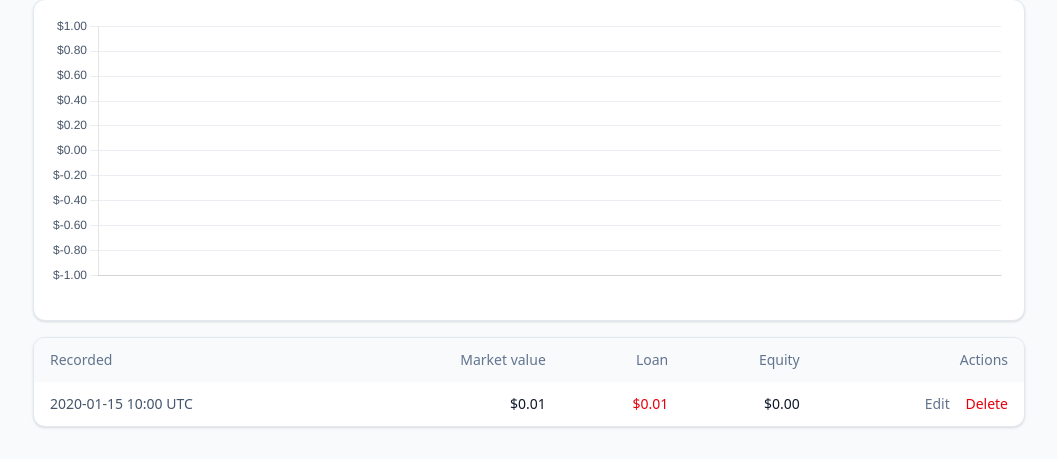
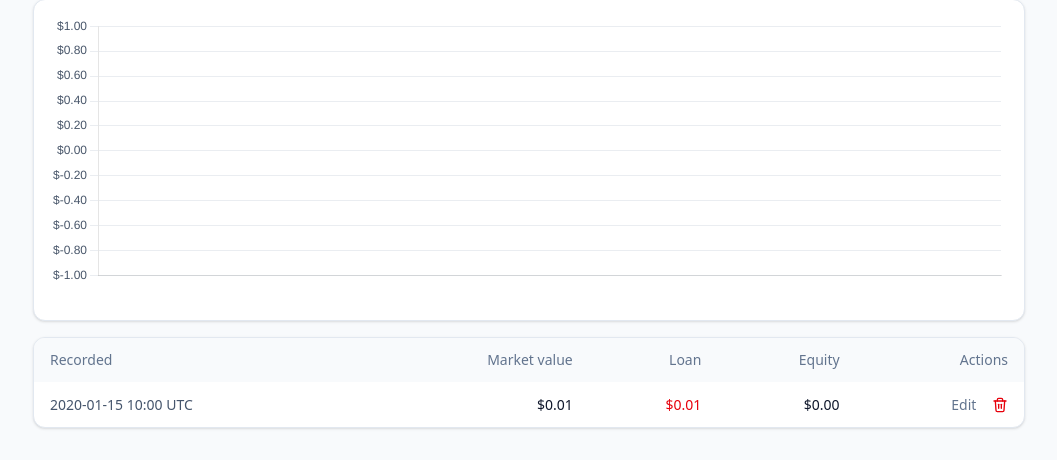
Before and after one commit to kernelkaribou/tallyworth, a Flask app: page /accounts/1 in a window 1280 px wide. Shown: the part 598-1058 px from the top of the page, without its empty margins (111-1168 px from the left). Before the commit the page ends 1027 px from the top, so only its background shows below. Run offline with Flask 3, Linux system fonts and the light colour scheme; tables that the repository leaves empty hold one stand-in row (values such as "Sample post"); style sheets or scripts are compiled from the project's sources.

Commit message:
Replace inline "Delete" labels with a trash-can icon
The delete actions in the account value history table and the cashflow
entry rows now use a simple lucide-style trash-can icon sized to match the
surrounding inline text (h-4 w-4), via a new reusable trash_icon() macro.

Each icon button keeps an aria-label and a title tooltip so it stays
accessible and discoverable without visible text; the SVG is aria-hidden.
The confirmation dialog wording is unchanged (it still spells out "Delete"
in prose).

Co-authored-by: Copilot <223556219+Copilot@users.noreply.github.com>

```diff
--- a/app/templates/_macros.html
+++ b/app/templates/_macros.html
@@ -19,3 +19,13 @@
   </span>
 </span>
 {%- endmacro %}
+
+{% macro trash_icon(size="h-4 w-4") -%}
+<svg class="{{ size }}" viewBox="0 0 24 24" fill="none" stroke="currentColor" stroke-width="2" stroke-linecap="round" stroke-linejoin="round" aria-hidden="true">
+  <path d="M3 6h18" />
+  <path d="M19 6l-1 14a2 2 0 0 1-2 2H8a2 2 0 0 1-2-2L5 6" />
+  <path d="M8 6V4a2 2 0 0 1 2-2h4a2 2 0 0 1 2 2v2" />
+  <line x1="10" y1="11" x2="10" y2="17" />
+  <line x1="14" y1="11" x2="14" y2="17" />
+</svg>
+{%- endmacro %}
--- a/app/templates/accounts/detail.html
+++ b/app/templates/accounts/detail.html
@@ -1,5 +1,5 @@
 {% extends "base.html" %}
-{% from "_macros.html" import info_tooltip %}
+{% from "_macros.html" import info_tooltip, trash_icon %}
 
 {% block content %}
 {% set is_liability = account.account_type.classification.value == 'liability' %}
@@ -198,7 +198,7 @@
           <td class="px-4 py-3 text-right whitespace-nowrap">
             <a
               href="{{ url_for('accounts.edit_value', account_id=account.id, value_id=v.id) }}"
-              class="text-slate-500 hover:text-slate-900 dark:text-slate-400 dark:hover:text-slate-100"
+              class="align-middle text-slate-500 hover:text-slate-900 dark:text-slate-400 dark:hover:text-slate-100"
             >Edit</a>
             <form
               method="post"
@@ -213,7 +213,7 @@
               data-confirm-label="Delete"
               data-confirm-tone="danger"
             >
-              <button type="submit" class="text-red-600 hover:text-red-700 dark:text-red-400 dark:hover:text-red-300">Delete</button>
+              <button type="submit" aria-label="Delete value" title="Delete" class="inline-flex align-middle text-red-600 hover:text-red-700 dark:text-red-400 dark:hover:text-red-300">{{ trash_icon() }}</button>
             </form>
           </td>
         </tr>
```
Also changed, not shown: app/templates/cashflow/list.html (+5 -3 lines).
